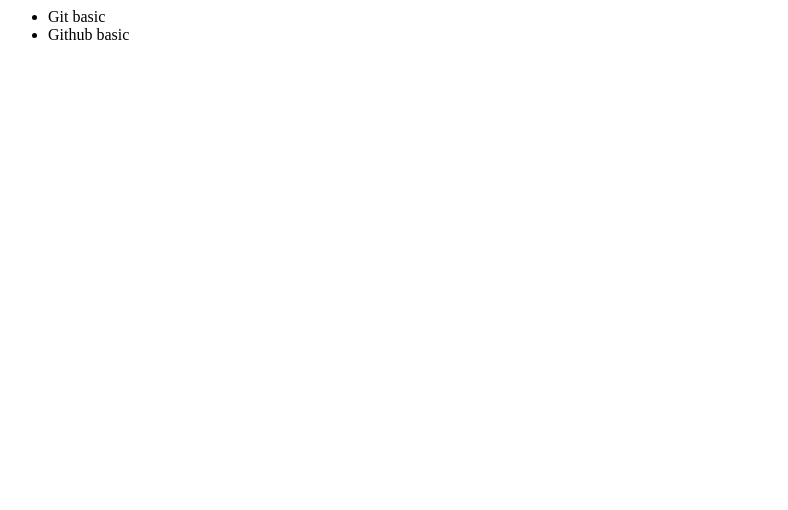
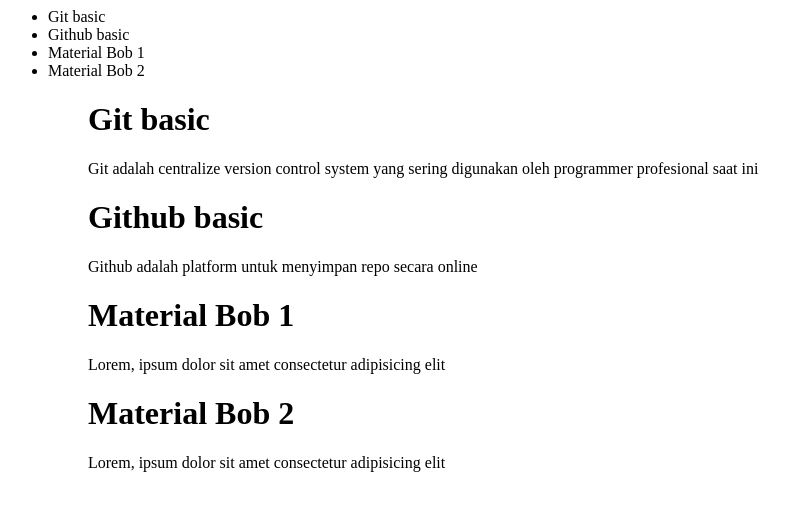
Before and after one commit to rudiabc/ruang-belajar, a plain HTML site: page Ruangguru/Assignment/ruang-belajar/pages/material.html in a window 1280 px wide. Shown: the whole page, without its empty margins (0-788 px from the left). Drawn offline with Linux system fonts and the light colour scheme.

Commit message:
add material Bob

```diff
--- a/Ruangguru/Assignment/ruang-belajar/pages/material.html
+++ b/Ruangguru/Assignment/ruang-belajar/pages/material.html
@@ -6,6 +6,16 @@
     <ul>
         <li>Git basic</li>
         <li>Github basic</li>
+        <li>Material Bob 1</li>
+        <li>Material Bob 2</li>
     <ul>
+    <h1>Git basic</h1>
+    <p>Git adalah centralize version control system yang sering digunakan oleh programmer profesional saat ini</p>
+    <h1>Github basic</h1>
+    <p>Github adalah platform untuk menyimpan repo secara online</p>
+    <h1>Material Bob 1</h1>
+    <p>Lorem, ipsum dolor sit amet consectetur adipisicing elit</p>
+    <h1>Material Bob 2</h1>
+    <p>Lorem, ipsum dolor sit amet consectetur adipisicing elit</p>
 </body>
 </html>
```
